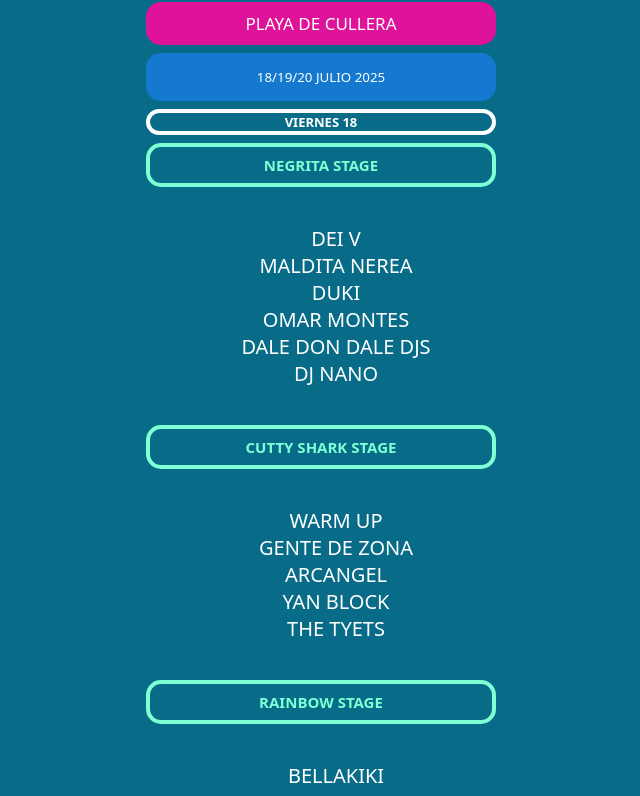
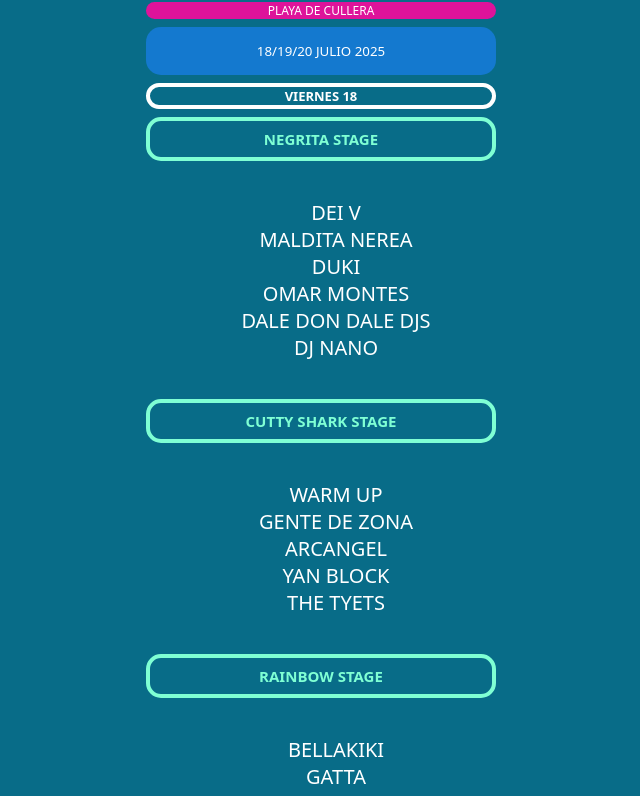
Before and after one commit to carmenmartinezgil/p3, a plain HTML site: page index.html in a window 1280 px wide. Shown: the part 160-956 px from the top of the page, without its empty margins (319-959 px from the left). Drawn offline with Linux system fonts and the light colour scheme; a web font is replaced by a local one.

Commit message:
Update index.html

```diff
--- a/index.html
+++ b/index.html
@@ -53,13 +53,14 @@
          font-family: "Boldonse", system-ui;
          font-weight: 400;
          font-style: normal;
-         font-size: 17px ;
-         padding: 10px 10px 10px 10px;
+         font-size: 12px ;
+         width: auto;
          text-align: center;
          font-weight: 500; color: white;
          border-radius: 15px; /*<-*/
          margin: 0 0 8px 0;
          background: rgb(222, 19, 154)
+
       }
       h3{
          font-family: "Boldonse", system-ui;
```
